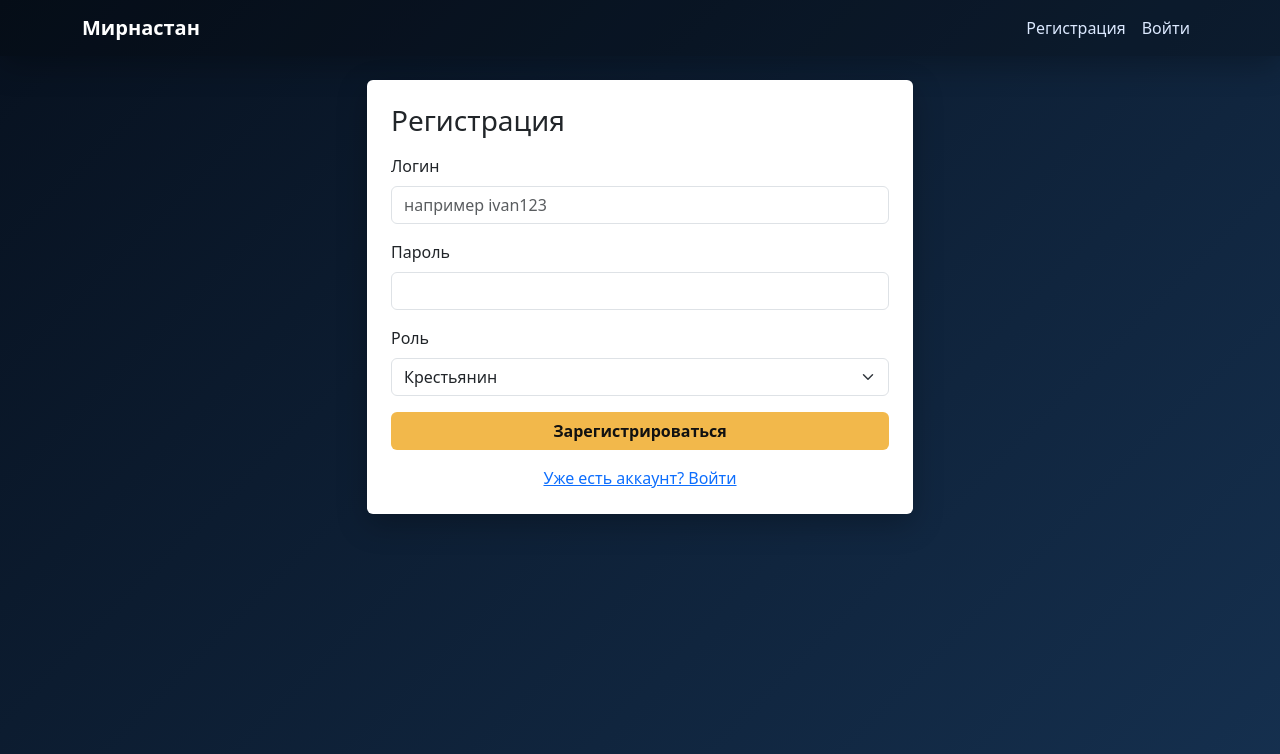
After one commit to kamronprovet911-design/Mirnastan, a Flask app: page /register in a window 1280 px wide. The commit adds this page. Shown: the top 754 px of the page. Run offline with Flask 2, Linux system fonts and the light colour scheme.

Commit message:
Add public registration for peasants and ordinary users

```diff
--- a/app.py
+++ b/app.py
@@ -1,7 +1,7 @@
 import sqlite3
 import os
 from flask import Flask, g, render_template, request, redirect, url_for, session, flash
-from werkzeug.security import check_password_hash
+from werkzeug.security import check_password_hash, generate_password_hash
 from dotenv import load_dotenv
 
 load_dotenv()
@@ -179,6 +179,32 @@ def index():
         return redirect(url_for('dashboard'))
     return render_template('index.html')
 
+@app.route('/register', methods=['GET','POST'])
+def register():
+    if request.method == 'POST':
+        username = request.form.get('username', '').strip()
+        password = request.form.get('password', '')
+        role = request.form.get('role', 'peasant')
+        if not username or not password:
+            flash('Введите логин и пароль')
+            return redirect(url_for('register'))
+        if get_user(username):
+            flash('Пользователь с таким логином уже существует')
+            return redirect(url_for('register'))
+        password_hash = generate_password_hash(password)
+        db = get_db()
+        db.execute('INSERT INTO users (username, role, password_hash) VALUES (?,?,?)', (username, role, password_hash))
+        db.commit()
+        flash('Регистрация выполнена. Теперь войдите в систему.')
+        return redirect(url_for('login'))
+    roles = [
+        ('peasant', 'Крестьянин'),
+        ('citizen', 'Житель'),
+        ('merchant', 'Торговец'),
+        ('artisan', 'Ремесленник'),
+    ]
+    return render_template('register.html', roles=roles)
+
 @app.route('/login', methods=['GET','POST'])
 def login():
     if request.method == 'POST':
--- a/templates/base.html
+++ b/templates/base.html
@@ -27,6 +27,7 @@
           <li class="nav-item"><a class="nav-link" href="/reports">Архив</a></li>
           <li class="nav-item"><a class="nav-link" href="/logout">Выйти</a></li>
           {% else %}
+          <li class="nav-item"><a class="nav-link" href="/register">Регистрация</a></li>
           <li class="nav-item"><a class="nav-link" href="/login">Войти</a></li>
           {% endif %}
         </ul>
--- a/templates/login.html
+++ b/templates/login.html
@@ -15,6 +15,9 @@
         </div>
         <button class="btn btn-gold w-100">Войти</button>
       </form>
+      <div class="mt-3 text-center">
+        <p>Нет аккаунта? <a href="/register">Зарегистрируйтесь</a></p>
+      </div>
     </div>
   </div>
 </div>
--- /dev/null
+++ b/templates/register.html
@@ -0,0 +1,32 @@
+{% extends 'base.html' %}
+{% block content %}
+<div class="row justify-content-center">
+  <div class="col-md-6">
+    <div class="card p-4">
+      <h3 class="mb-3">Регистрация</h3>
+      <form method="post">
+        <div class="mb-3">
+          <label class="form-label">Логин</label>
+          <input class="form-control" name="username" placeholder="например ivan123">
+        </div>
+        <div class="mb-3">
+          <label class="form-label">Пароль</label>
+          <input type="password" class="form-control" name="password">
+        </div>
+        <div class="mb-3">
+          <label class="form-label">Роль</label>
+          <select class="form-select" name="role">
+            {% for value, label in roles %}
+            <option value="{{ value }}">{{ label }}</option>
+            {% endfor %}
+          </select>
+        </div>
+        <button class="btn btn-gold w-100">Зарегистрироваться</button>
+      </form>
+      <div class="mt-3 text-center">
+        <a href="/login">Уже есть аккаунт? Войти</a>
+      </div>
+    </div>
+  </div>
+</div>
+{% endblock %}
```
